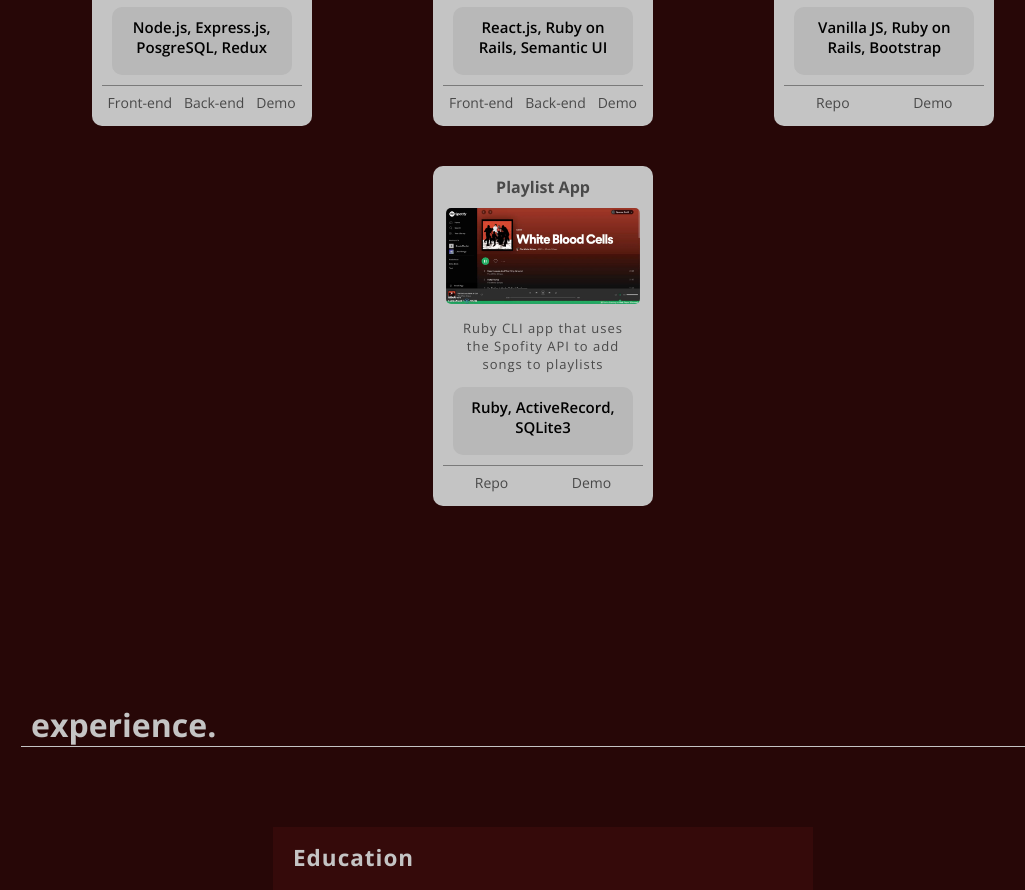
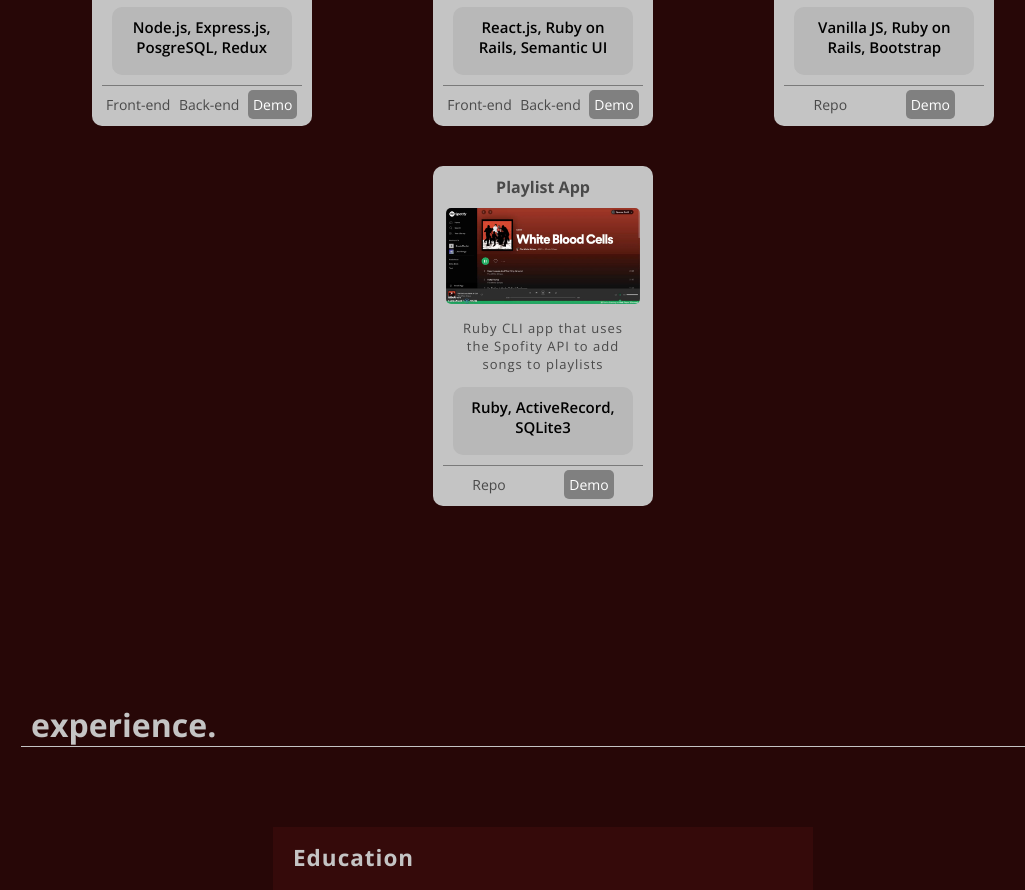
Before and after one commit to smithspencer817/portfolio-site, a plain HTML site: page index.html in a window 1280 px wide. Shown: the part 1721-2611 px from the top of the page, without its empty margins (97-1122 px from the left). Drawn offline with nearby package versions, Linux system fonts and the light colour scheme.

Commit message:
demo button styling changes

```diff
--- a/index.html
+++ b/index.html
@@ -96,7 +96,7 @@
                         <div class="project-links">
                             <a href="https://github.com/smithspencer817/todo-frontend" target="_blank">Front-end</a>
                             <a href="https://github.com/smithspencer817/todo-backend" target="_blank">Back-end</a>
-                            <a href="https://www.youtube.com/watch?v=0kdeH0xssic" target="_blank">Demo</a>
+                            <a href="https://www.youtube.com/watch?v=0kdeH0xssic" target="_blank" class="demo-button">Demo</a>
                         </div>
                     </div>
                 </div>
@@ -115,7 +115,7 @@
                         <div class="project-links">
                             <a href="https://github.com/smithspencer817/mod-5-project-frontend" target="_blank">Front-end</a>
                             <a href="https://github.com/smithspencer817/mod-5-project-backend" target="_blank">Back-end</a>
-                            <a href="https://www.youtube.com/watch?v=kB3kbKf0vjI" target="_blank">Demo</a>
+                            <a href="https://www.youtube.com/watch?v=kB3kbKf0vjI" target="_blank" class="demo-button">Demo</a>
                         </div>
                     </div>
                 </div>
@@ -133,7 +133,7 @@
                         </p>
                         <div class="project-links">
                             <a href="https://github.com/smithspencer817/mountainman" target="_blank">Repo</a>
-                            <a href="https://www.youtube.com/watch?v=bNFK4LnLiEE&t=182s" target="_blank">Demo</a>
+                            <a href="https://www.youtube.com/watch?v=bNFK4LnLiEE&t=182s" target="_blank" class="demo-button">Demo</a>
                         </div>
                     </div>
                 </div>
@@ -151,7 +151,7 @@
                         </p>
                         <div class="project-links">
                             <a href="https://github.com/bradc1993/playlistappfinal" target="_blank">Repo</a>
-                            <a href="https://www.youtube.com/watch?v=3M6ZKf-CaSU&t=160s" target="_blank">Demo</a>
+                            <a href="https://www.youtube.com/watch?v=3M6ZKf-CaSU&t=160s" target="_blank" class="demo-button">Demo</a>
                         </div>
                     </div>
                 </div>
--- a/style.css
+++ b/style.css
@@ -262,12 +262,20 @@ body {
 .project-links a {
     text-decoration: none;
     color: rgb(73, 73, 73);
+    margin-top: 5px;
 }
 
 .project-img {
     max-width: 100%;
     max-height: 100%;
     border-radius: 5px;
+}
+
+.demo-button {
+    padding: 5px;
+    border-radius: 5px;
+    background-color: gray;
+    color: white !important;
 }
 
 /* -------------------- education & experience ----------------------*/
```
